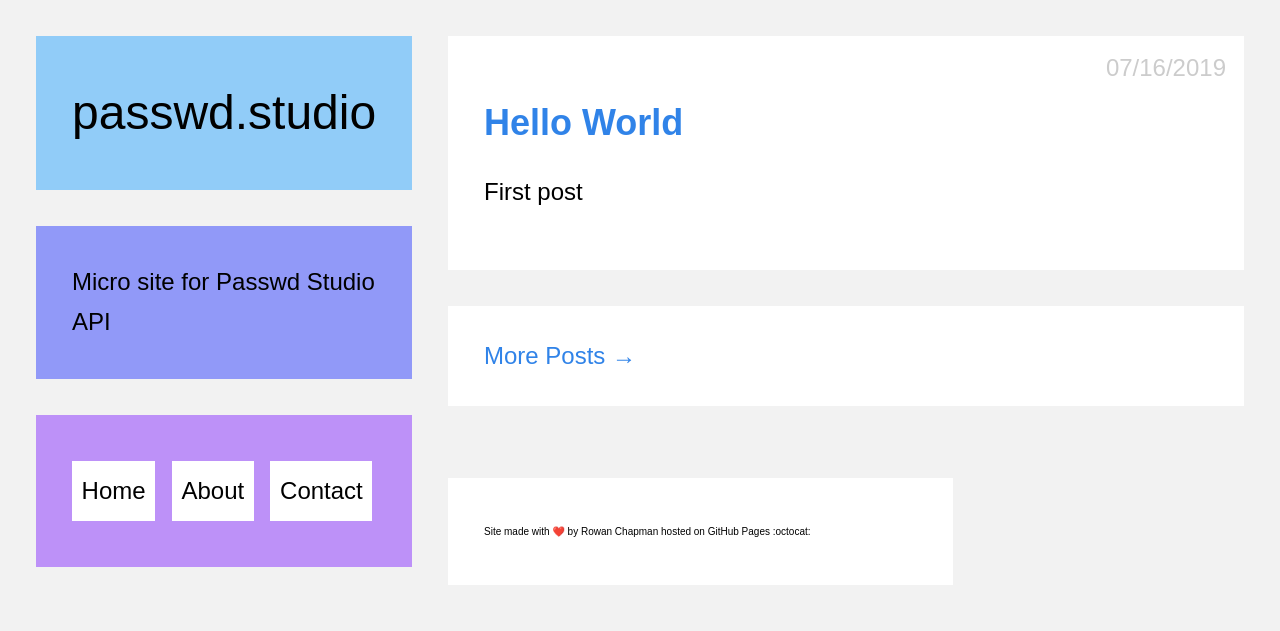
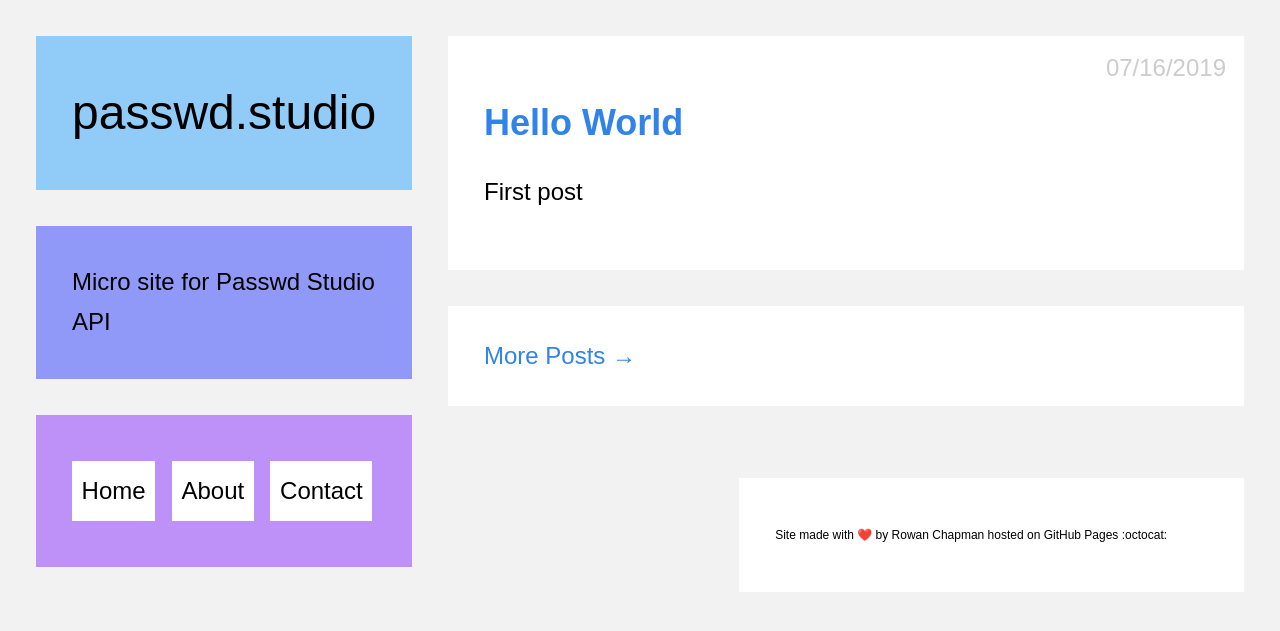
Before and after one commit to rchapman83/passwd-studio-web, a Jekyll site: the page built from index.html, in a window 1280 px wide. Shown: the top 631 px of the page. Built offline with Jekyll 4.4.1, drawn with Linux system fonts in a browser that asks for light colours; emoji names are drawn with the system emoji font.

Commit message:
layout for footer

```diff
--- a/_sass/_layout.scss
+++ b/_sass/_layout.scss
@@ -127,12 +127,12 @@
 
 .main-footer {
     width: 65%;
-    float: left;
+    float: right;
+    padding:0;
 
     p {
-        line-height: $base-line-height;
         color: #000000;
-        font-size: 10px;
+        font-size: 12px;
     }
 }
 
@@ -214,7 +214,7 @@
         margin-top: 0;
     }
     .main-footer .module {
-        //margin-top: 0;
+        margin-bottom: 0;
     }
     article.module {
         margin-left: 1.5em;
```
